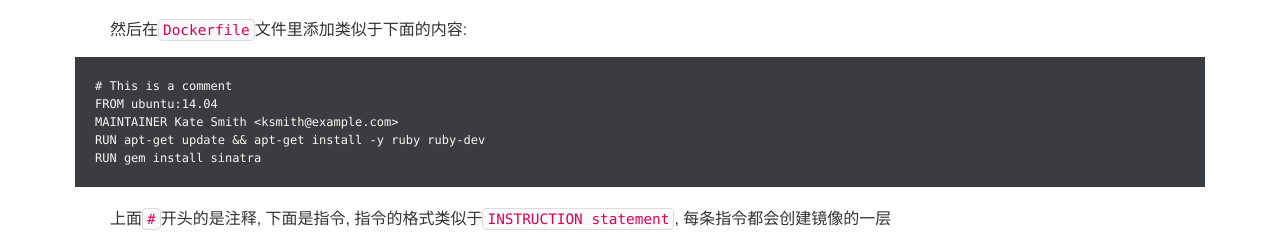
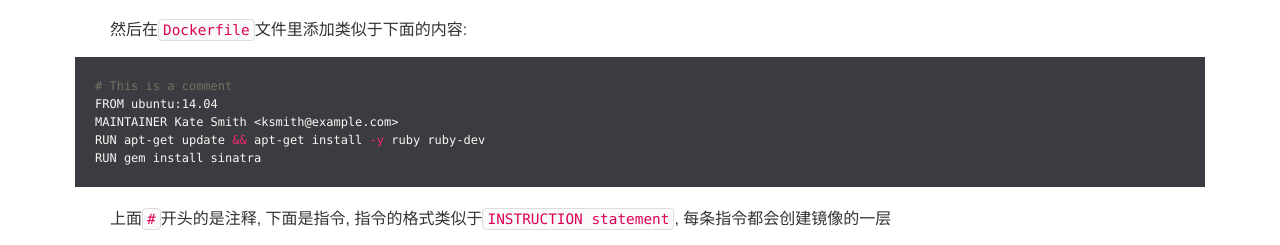
Before and after one commit to rgkjhshi/rgkjhshi.github.io, a Jekyll site: the page built from _posts/2016-07-19-Docker学习笔记(二):简单使用.md, in a window 1280 px wide and 900 px high, scrolled down 6260 px. Shown: the part 181-426 px from the top of the window. Built offline with Jekyll 4.4.1, drawn with Linux system fonts in a browser that asks for light colours; nearby versions of some CDN libraries; comment, search, counter and statistics services are not loaded.

Commit message:
update source

```diff
--- a/_posts/2016-07-19-Docker学习笔记(二):简单使用.md
+++ b/_posts/2016-07-19-Docker学习笔记(二):简单使用.md
@@ -286,7 +286,7 @@ $ touch Dockerfile
 ~~~
 然后在`Dockerfile`文件里添加类似于下面的内容:
 
-~~~
+~~~sh
 # This is a comment
 FROM ubuntu:14.04
 MAINTAINER Kate Smith <ksmith@example.com>
```
